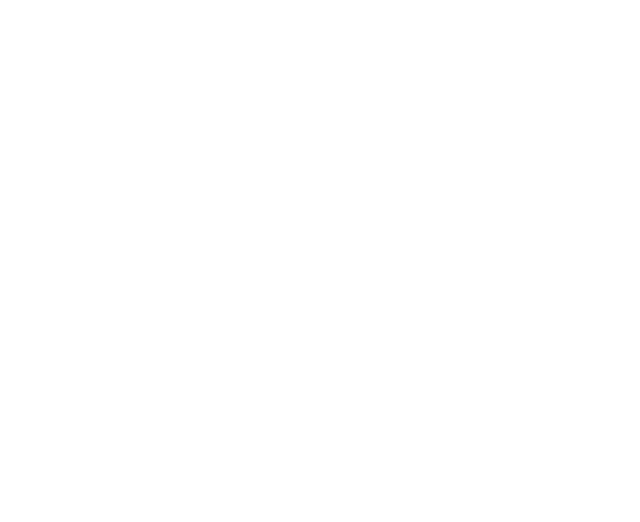
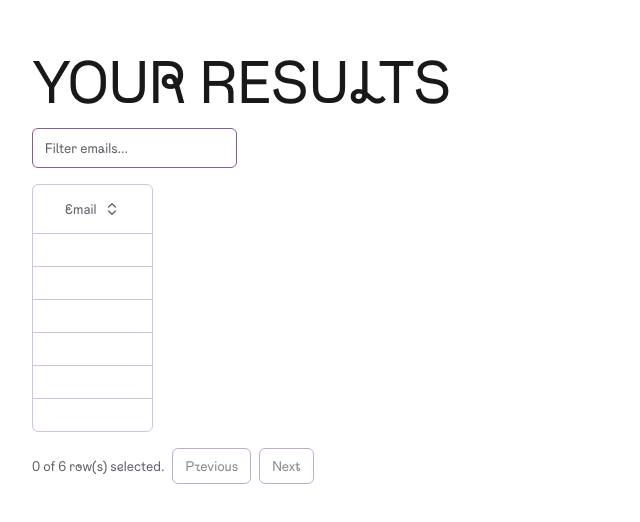
Before and after one commit to AntonisSykoutris/followfinder, a Next.js app: page / in a window 1280 px wide. Shown: the part 924-1446 px from the top of the page, without its empty margins (0-640 px from the left). Before the commit the page ends 800 px from the top, so only its background shows below. Built offline with nearby package versions, Linux system fonts and the light colour scheme.

Commit message:
Fixed Bugs

```diff
--- a/package.json
+++ b/package.json
@@ -9,8 +9,10 @@
     "lint": "next lint"
   },
   "dependencies": {
+    "@radix-ui/react-slot": "^1.0.2",
     "@radix-ui/react-toast": "^1.1.5",
     "@studio-freight/lenis": "^1.0.40",
+    "@tanstack/react-table": "^8.13.2",
     "axios": "^1.6.8",
     "class-variance-authority": "^0.7.0",
     "clsx": "^2.1.0",
--- a/src/app/page.tsx
+++ b/src/app/page.tsx
@@ -13,7 +13,7 @@
       }}
     >
       <Hero />
-      {/* <About /> */}
+      <About />
     </MotionConfig>
   );
 }
--- a/src/components/About/About.tsx
+++ b/src/components/About/About.tsx
@@ -1,13 +1,203 @@
 'use client';
 
 import Section from '@/components/General/Section';
+import { LuChevronsUpDown } from 'react-icons/lu';
+
+import {
+  ColumnDef,
+  ColumnFiltersState,
+  SortingState,
+  VisibilityState,
+  flexRender,
+  getCoreRowModel,
+  getFilteredRowModel,
+  getPaginationRowModel,
+  getSortedRowModel,
+  useReactTable
+} from '@tanstack/react-table';
+
+import {
+  Table,
+  TableBody,
+  TableCaption,
+  TableCell,
+  TableFooter,
+  TableHead,
+  TableHeader,
+  TableRow
+} from '@/components/ui/table';
+import React from 'react';
+import { Button } from '../ui/button';
+import { Input } from '../ui/input';
+
+const data: Follower[] = [
+  {
+    id: '1',
+    nickname: 'sykou3s'
+  },
+  {
+    id: '2',
+    nickname: 'ev13'
+  },
+  {
+    id: '3',
+    nickname: 'kra1'
+  },
+  {
+    id: '4',
+    nickname: 'yosh'
+  },
+  {
+    id: '5',
+    nickname: 'fre'
+  },
+  {
+    id: '6',
+    nickname: 'vaw'
+  }
+];
+
+export type Follower = {
+  id: string;
+  nickname: string;
+};
+
+export const columns: ColumnDef<Follower>[] = [
+  {
+    accessorKey: 'email',
+    header: ({ column }) => {
+      return (
+        <Button
+          variant='ghost'
+          onClick={() => column.toggleSorting(column.getIsSorted() === 'asc')}
+        >
+          Email
+          <LuChevronsUpDown className='ml-2 h-4 w-4' />
+        </Button>
+      );
+    },
+    cell: ({ row }) => <div className='lowercase'>{row.getValue('email')}</div>
+  }
+];
 
 type Props = {};
 
 export default function About({}: Props) {
+  const [sorting, setSorting] = React.useState<SortingState>([]);
+  const [columnFilters, setColumnFilters] = React.useState<ColumnFiltersState>(
+    []
+  );
+
+  const [columnVisibility, setColumnVisibility] =
+    React.useState<VisibilityState>({});
+  const [rowSelection, setRowSelection] = React.useState({});
+
+  const table = useReactTable({
+    data,
+    columns,
+    onSortingChange: setSorting,
+    onColumnFiltersChange: setColumnFilters,
+    getCoreRowModel: getCoreRowModel(),
+    getPaginationRowModel: getPaginationRowModel(),
+    getSortedRowModel: getSortedRowModel(),
+    getFilteredRowModel: getFilteredRowModel(),
+    onColumnVisibilityChange: setColumnVisibility,
+    onRowSelectionChange: setRowSelection,
+    state: {
+      sorting,
+      columnFilters,
+      columnVisibility,
+      rowSelection
+    }
+  });
+
   return (
     <Section>
-      <h1 className='text-6xl'>ABOUT SECTION</h1>
+      <h1 className='text-6xl'>YOUR RESULTS</h1>
+      <div className='flex items-center py-4'>
+        <Input
+          placeholder='Filter emails...'
+          value={(table.getColumn('email')?.getFilterValue() as string) ?? ''}
+          onChange={event =>
+            table.getColumn('email')?.setFilterValue(event.target.value)
+          }
+          className='max-w-sm'
+        />
+      </div>
+      <div className='rounded-md border'>
+        <Table>
+          <TableHeader>
+            {table.getHeaderGroups().map(headerGroup => (
+              <TableRow key={headerGroup.id}>
+                {headerGroup.headers.map(header => {
+                  return (
+                    <TableHead key={header.id}>
+                      {header.isPlaceholder
+                        ? null
+                        : flexRender(
+                            header.column.columnDef.header,
+                            header.getContext()
+                          )}
+                    </TableHead>
+                  );
+                })}
+              </TableRow>
+            ))}
+          </TableHeader>
+          <TableBody>
+            {table.getRowModel().rows?.length ? (
+              table.getRowModel().rows.map(row => (
+                <TableRow
+                  key={row.id}
+                  data-state={row.getIsSelected() && 'selected'}
+                >
+                  {row.getVisibleCells().map(cell => (
+                    <TableCell key={cell.id}>
+                      {flexRender(
+                        cell.column.columnDef.cell,
+                        cell.getContext()
+                      )}
+                    </TableCell>
+                  ))}
+                </TableRow>
+              ))
+            ) : (
+              <TableRow>
+                <TableCell
+                  colSpan={columns.length}
+                  className='h-24 text-center'
+                >
+                  No results.
+                </TableCell>
+              </TableRow>
+            )}
+          </TableBody>
+        </Table>
+      </div>
+      <div className='flex items-center justify-end space-x-2 py-4'>
+        <div className='flex-1 text-sm text-muted-foreground'>
+          {table.getFilteredSelectedRowModel().rows.length} of{' '}
+          {table.getFilteredRowModel().rows.length} row(s) selected.
+        </div>
+        <div className='space-x-2'>
+          <Button
+            variant='outline'
+            size='sm'
+            onClick={() => table.previousPage()}
+            disabled={!table.getCanPreviousPage()}
+          >
+            Previous
+          </Button>
+          <Button
+            variant='outline'
+            size='sm'
+            onClick={() => table.nextPage()}
+            disabled={!table.getCanNextPage()}
+          >
+            Next
+          </Button>
+        </div>
+      </div>
     </Section>
   );
 }
--- a/src/components/ui/Dropzone/Dropzone.tsx
+++ b/src/components/ui/Dropzone/Dropzone.tsx
@@ -29,14 +29,20 @@
         file => !files.find(existingFile => existingFile.name === file.name)
       );
 
+      console.log(uniqueAcceptedFiles);
+
+      // Remove duplicates from the files array
+      const filesSet = new Set(files.map(file => file.name));
+      const uniqueFiles = [
+        ...files,
+        ...uniqueAcceptedFiles.filter(file => !filesSet.has(file.name))
+      ];
+
       setFiles(previousFiles => {
-        const newFiles = [
-          ...previousFiles.slice(0, 2),
-          ...uniqueAcceptedFiles.map((file: File) => Object.assign(file))
-        ];
+        const newFiles = [...uniqueFiles.slice(0, 2)];
 
         // Limiting to 2 files
-        return newFiles.slice(0, 2);
+        return newFiles;
       });
 
       if (rejectedFiles?.length) {
@@ -52,6 +58,7 @@
     },
     maxSize: 1024 * 1000,
     maxFiles: 2,
+    noClick: hasTwoFiles,
     onDrop
   });
 
--- a/src/components/ui/Dropzone/FilesList.tsx
+++ b/src/components/ui/Dropzone/FilesList.tsx
@@ -8,6 +8,8 @@
 };
 
 export default function FilesList({ files, removeFile }: Props) {
+  console.log(files);
+
   return (
     <ul className=''>
       <AnimatePresence mode={'popLayout'}>
--- /dev/null
+++ b/src/components/ui/button.tsx
@@ -0,0 +1,56 @@
+import * as React from "react"
+import { Slot } from "@radix-ui/react-slot"
+import { cva, type VariantProps } from "class-variance-authority"
+
+import { cn } from "@/lib/utils"
+
+const buttonVariants = cva(
+  "inline-flex items-center justify-center whitespace-nowrap rounded-md text-sm font-medium ring-offset-background transition-colors focus-visible:outline-none focus-visible:ring-2 focus-visible:ring-ring focus-visible:ring-offset-2 disabled:pointer-events-none disabled:opacity-50",
+  {
+    variants: {
+      variant: {
+        default: "bg-primary text-primary-foreground hover:bg-primary/90",
+        destructive:
+          "bg-destructive text-destructive-foreground hover:bg-destructive/90",
+        outline:
+          "border border-input bg-background hover:bg-accent hover:text-accent-foreground",
+        secondary:
+          "bg-secondary text-secondary-foreground hover:bg-secondary/80",
+        ghost: "hover:bg-accent hover:text-accent-foreground",
+        link: "text-primary underline-offset-4 hover:underline",
+      },
+      size: {
+        default: "h-10 px-4 py-2",
+        sm: "h-9 rounded-md px-3",
+        lg: "h-11 rounded-md px-8",
+        icon: "h-10 w-10",
+      },
+    },
+    defaultVariants: {
+      variant: "default",
+      size: "default",
+    },
+  }
+)
+
+export interface ButtonProps
+  extends React.ButtonHTMLAttributes<HTMLButtonElement>,
+    VariantProps<typeof buttonVariants> {
+  asChild?: boolean
+}
+
+const Button = React.forwardRef<HTMLButtonElement, ButtonProps>(
+  ({ className, variant, size, asChild = false, ...props }, ref) => {
+    const Comp = asChild ? Slot : "button"
+    return (
+      <Comp
+        className={cn(buttonVariants({ variant, size, className }))}
+        ref={ref}
+        {...props}
+      />
+    )
+  }
+)
+Button.displayName = "Button"
+
+export { Button, buttonVariants }
--- /dev/null
+++ b/src/components/ui/input.tsx
@@ -0,0 +1,25 @@
+import * as React from "react"
+
+import { cn } from "@/lib/utils"
+
+export interface InputProps
+  extends React.InputHTMLAttributes<HTMLInputElement> {}
+
+const Input = React.forwardRef<HTMLInputElement, InputProps>(
+  ({ className, type, ...props }, ref) => {
+    return (
+      <input
+        type={type}
+        className={cn(
+          "flex h-10 w-full rounded-md border border-input bg-background px-3 py-2 text-sm ring-offset-background file:border-0 file:bg-transparent file:text-sm file:font-medium placeholder:text-muted-foreground focus-visible:outline-none focus-visible:ring-2 focus-visible:ring-ring focus-visible:ring-offset-2 disabled:cursor-not-allowed disabled:opacity-50",
+          className
+        )}
+        ref={ref}
+        {...props}
+      />
+    )
+  }
+)
+Input.displayName = "Input"
+
+export { Input }
```
Also changed, not shown: 1 other file (tests, documents, lock files or other folders).
